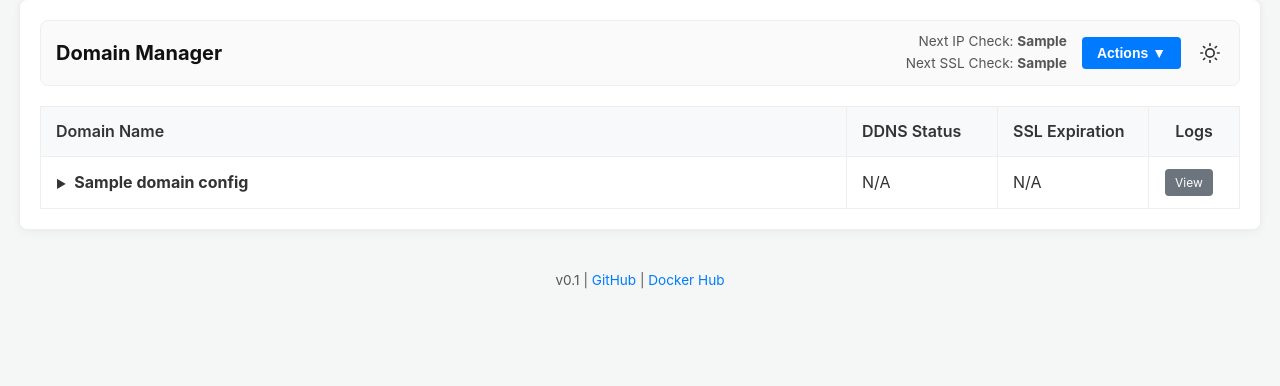
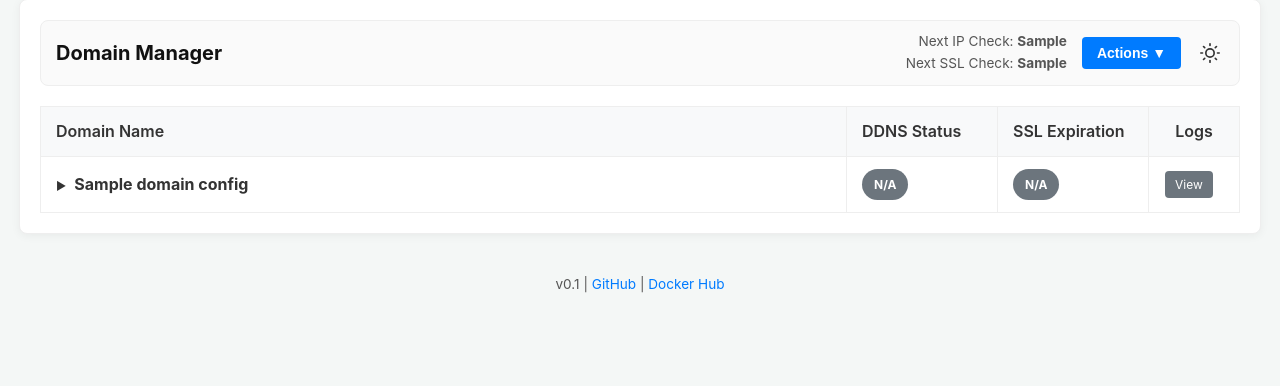
Before and after one commit to thebronway/domain-manager, a Flask app: template app/templates/index.html in a window 1280 px wide. Shown: the part 21-407 px from the top of the page. Run offline with Flask 3, Linux system fonts and the light colour scheme; the template is opened without the code that fills it: most values are stand-ins (such as "Sample title", 1, 10 or a date in 2020); parts of the project's set-up code (start-up, migrations or seed data) failed here and were passed over.

Commit message:
Add v0.11 Bug Fixes

```diff
--- a/app/static/css/style.css
+++ b/app/static/css/style.css
@@ -272,6 +272,7 @@ body.dark-mode .flash.warning { background-color: #664d03; color: #fff3cd; borde
 .status-mismatch { background-color: var(--status-mismatch-bg); color: var(--status-mismatch-text); }
 .status-error { background-color: var(--status-error-bg); color: var(--status-error-text); }
 .status-unknown { background-color: var(--status-unknown-bg); color: var(--status-unknown-text); }
+.status-na { background-color: var(--status-unknown-bg); color: var(--status-unknown-text); }
 
 /* Expandable Row */
 .expandable-content {
--- a/app/templates/index.html
+++ b/app/templates/index.html
@@ -87,7 +87,7 @@
                                     <span class="status-indicator status-unknown">Unknown</span>
                                 {% endif %}
                             {% else %}
-                                N/A
+                                <span class="status-indicator status-na">N/A</span>
                             {% endif %}
                         </td>
 
@@ -98,7 +98,7 @@
                             {% elif ssl_enabled %}
                                 <span class="status-indicator status-mismatch">Missing</span>
                             {% else %}
-                                N/A
+                                <span class="status-indicator status-na">N/A</span>
                             {% endif %}
                         </td>
 
```
Also changed, not shown: 1 other file.
